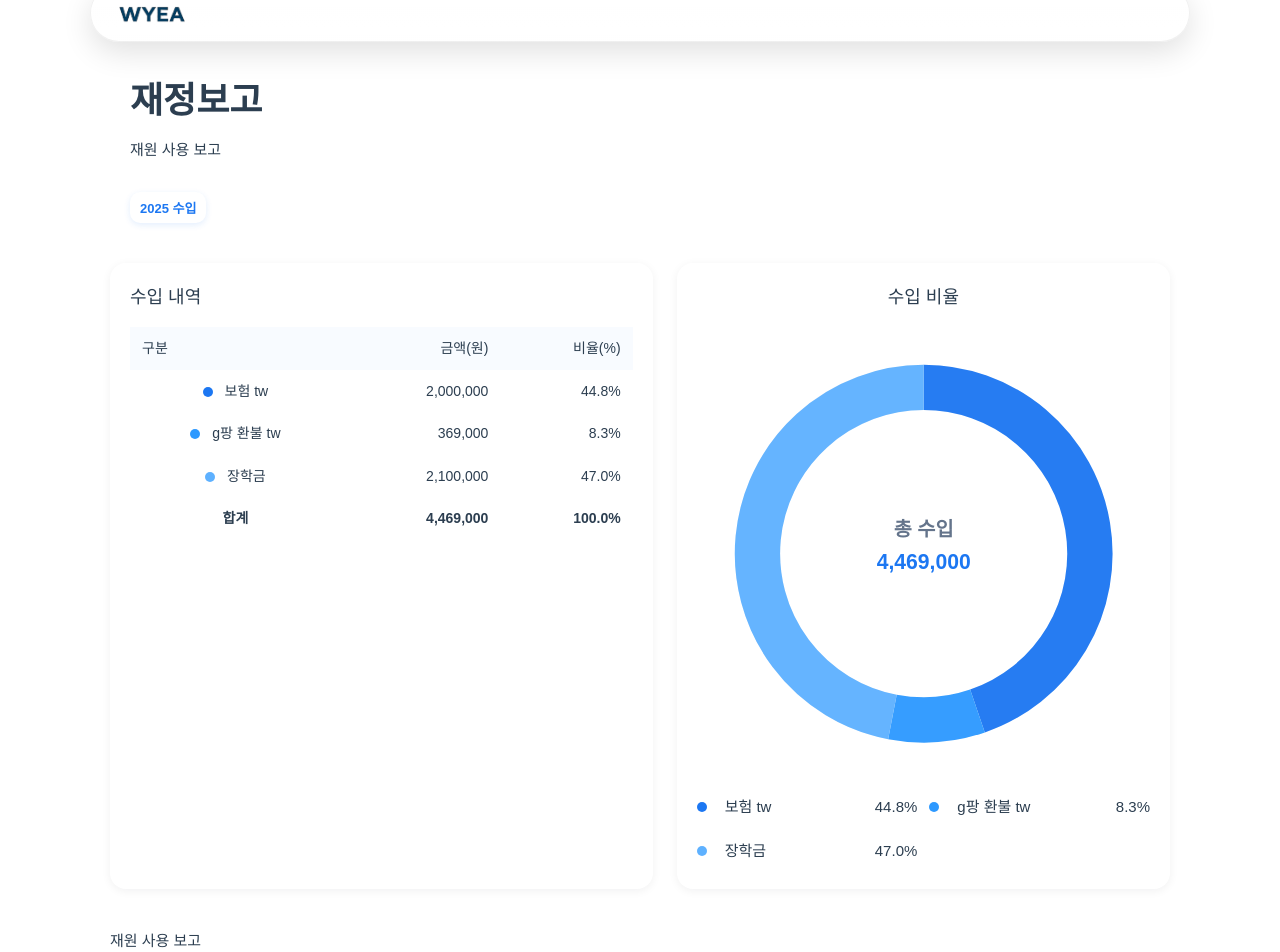
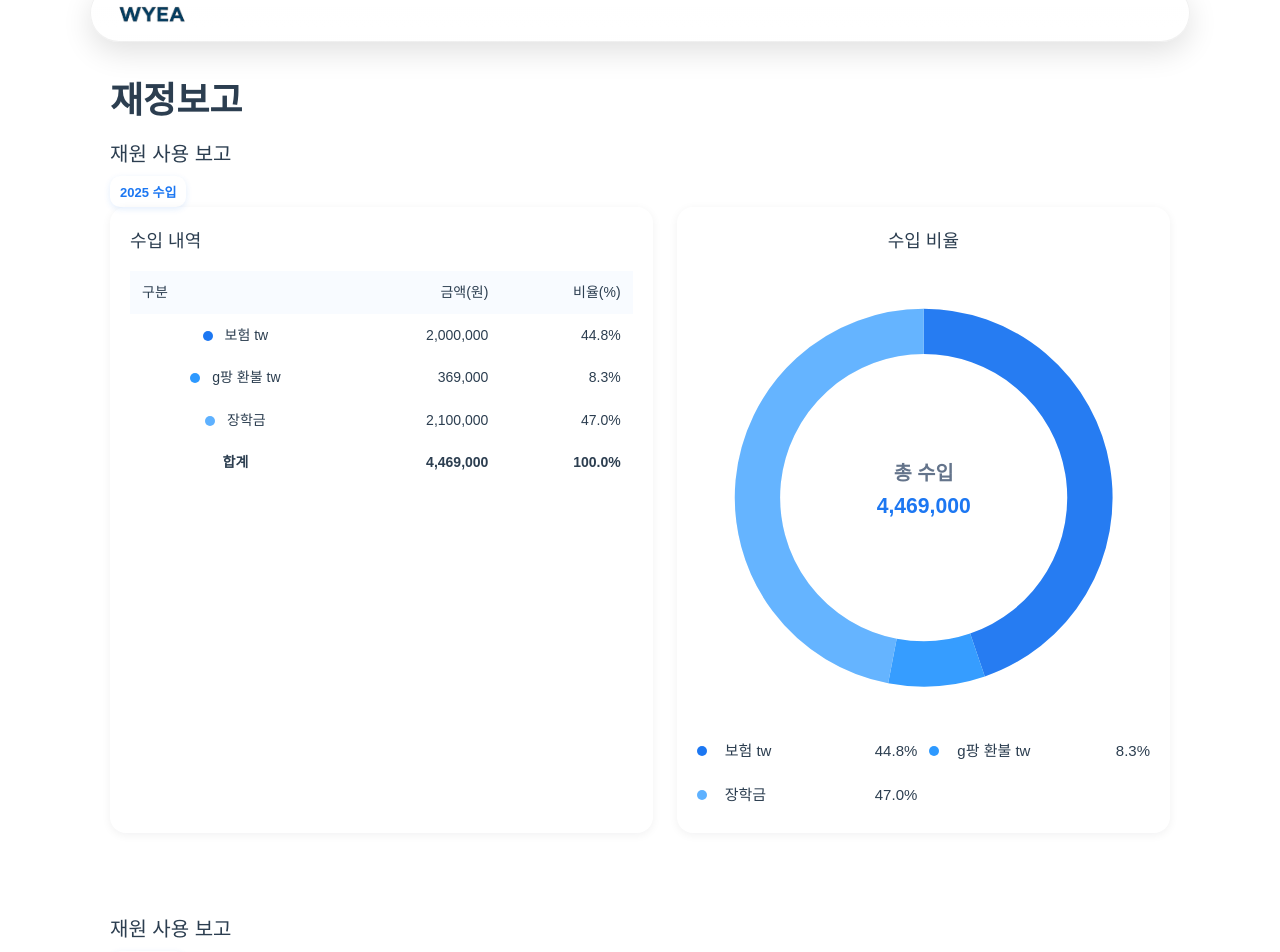
Before and after one commit to wooju8303/WYEA-frontend, a Vue app: page /financialreport in a window 1280 px wide. Shown: the part 28-980 px from the top of the page. Built offline with nearby package versions, Linux system fonts and the light colour scheme; what quasar would draw is missing.

Commit message:
재정 사용 보고 디자인 수정

```diff
--- a/src/router/index.js
+++ b/src/router/index.js
@@ -9,7 +9,7 @@ const routerInstance = createRouter({
       path: '/',
       name: 'home',
       component: HomeView,
-      meta: {footer: false}
+      meta: {footer: false, bg: '#2d6a4f'}
     },
     {
       path: '/SG9tZVZpZXdQaG90bw==',
@@ -20,6 +20,7 @@ const routerInstance = createRouter({
       path: '/financialreport',
       name: 'financialreport',
       component: () => import('../views/FinancialReport.vue'),
+      meta: {footer: false, bg: '#ffffff'}
     },
     {
       path: '/login',
--- a/src/views/FinancialReport.vue
+++ b/src/views/FinancialReport.vue
@@ -143,12 +143,9 @@ const centerSub2 = computed(() => {
 
 <template>
   <section class="frsection1">
-    <section class="frsection1">
     <header class="pageHead">
       <h1>재정보고</h1>
-        <p class="sub">
-          재원 사용 보고
-        </p>
+      <p class="sub1">재원 사용 보고</p>
       <!-- 👇 연도 전환 탭 -->
       <div class="year-tabs">
         <button
@@ -163,7 +160,6 @@ const centerSub2 = computed(() => {
         <!--          </button>-->
       </div>
     </header>
-    </section>
 
     <div class="grid">
       <!-- 표 -->
@@ -243,7 +239,7 @@ const centerSub2 = computed(() => {
   <!-- ▼▼ 섹션 2: 지출 (item2) ▼▼ -->
   <section class="frsection2">
     <header class="pageHead">
-      <p class="sub">재원 사용 보고</p>
+      <p class="sub2">재원 사용 보고</p>
       <div class="year-tabs">
         <button
           :class="{ active: activeSpendingYear === '2025' }"
@@ -343,9 +339,6 @@ const centerSub2 = computed(() => {
 </template>
 
 <style scoped>
-:global(.financialreport.page) {   /* 이 뷰에서만 */
-  background: #fff !important;
-}
 :global(html), :global(body), :global(#app) { background:#fff; }
 :root { --bg:#ffffff; --ink:#0f172a; --muted:#667085; --line:#e7eef7; }
 .frsection1 {
@@ -353,6 +346,7 @@ const centerSub2 = computed(() => {
   margin: 40px auto;
   padding: 0 20px;
 }
+
 .frsection2 {
   max-width: 1100px;
   margin: 40px auto;
@@ -363,7 +357,19 @@ const centerSub2 = computed(() => {
   margin: 100px 0 8px;
   font-weight: 700;
 }
-.pageHead .sub { color: var(--muted); margin: 0 0 24px; }
+
+.pageHead .sub1 {
+  color: var(--muted);
+  font-size: 20px;
+  font-weight: 500;
+}
+
+.pageHead .sub2 {
+  color: var(--muted);
+  font-size: 20px;
+  font-weight: 500;
+  margin-top: 80px;
+}
 
 .grid { display: grid; grid-template-columns: 1.1fr 1fr; gap: 24px; }
 .card { background: var(--bg); border: 1px solid var(--line); border-radius: 16px; padding: 20px; box-shadow: 0 2px 10px rgba(15,23,42,.06); }
@@ -397,7 +403,7 @@ const centerSub2 = computed(() => {
 
 .centerTitle { font-size: 13px; font-weight: 600; fill: #64748b; }
 .centerSub { font-size: 14px; font-weight: 700; fill: #1C77F2; }
-@media (max-width: 900px) { .grid { grid-template-columns: 1fr; } }
+@media (max-width: 1024px) { .grid { grid-template-columns: 1fr; } }
 
 .year-tabs {
   display: inline-flex;
--- a/src/views/HomeView.vue
+++ b/src/views/HomeView.vue
@@ -354,9 +354,6 @@ onBeforeUnmount(() => {
 </template>
 
 <style scoped>
-:global(.home.page) {
-  background: #2d6a4f !important;
-}
 
 * {
   box-sizing: border-box;
```
Lines whose indentation alone changed are shown as unchanged.
